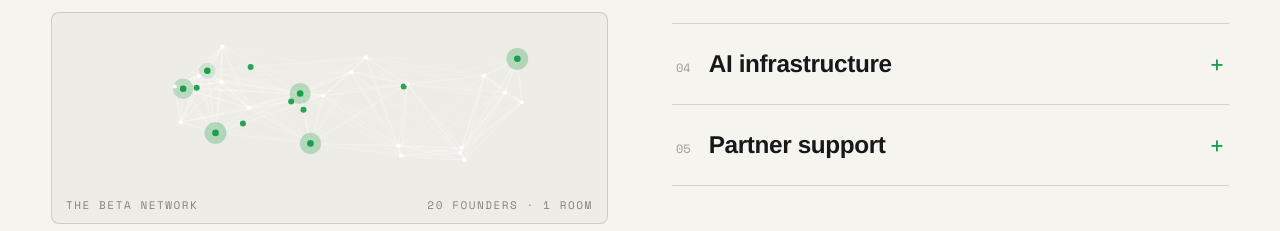
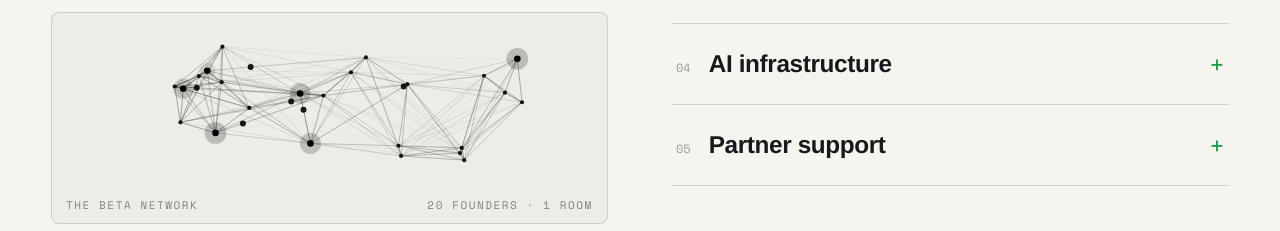
Before and after one commit to yunfei3014/betafund-site, a plain HTML site: page fellowship.html in a window 1280 px wide. Shown: the part 498-729 px from the top of the page. Drawn offline with nearby package versions, Linux system fonts and the light colour scheme.

Commit message:
Fellowship mesh canvas: light tone -> ink for cream background
Co-Authored-By: Claude Fable 5 <noreply@anthropic.com>

```diff
--- a/fellowship.html
+++ b/fellowship.html
@@ -52,7 +52,7 @@
             <a href="./apply.html" class="btn fh-apply" data-magnetic>Apply to the fellowship <span class="arr">→</span></a>
           </div>
           <div class="net" data-reveal data-d="200">
-            <canvas data-motif="mesh" data-tone="light"></canvas>
+            <canvas data-motif="mesh" data-tone="ink"></canvas>
             <div class="cap"><span>The Beta network</span><span>20 founders · 1 room</span></div>
           </div>
         </div>
```
